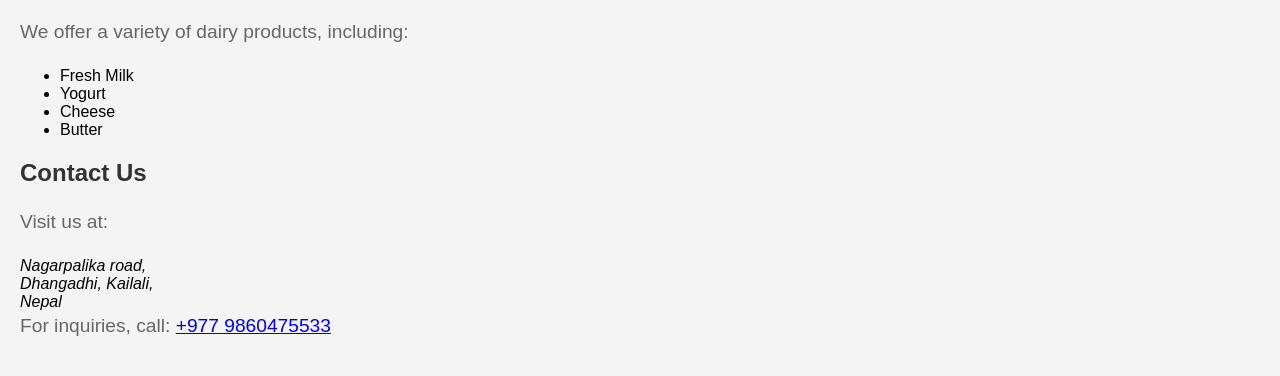
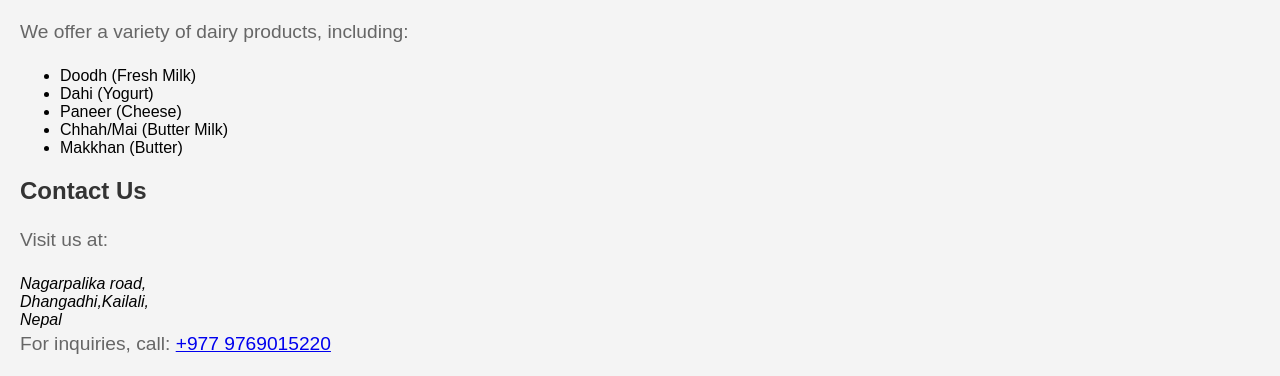
Before and after one commit to Prashantbhatta12/Websites, a plain HTML site: page index.html in a window 1280 px wide. Shown: the part 1176-1552 px from the top of the page. Drawn offline with Linux system fonts and the light colour scheme.

Commit message:
index.html

```diff
--- a/index.html
+++ b/index.html
@@ -43,7 +43,7 @@
         }
 
         .banner {
-            background: url('path/to/banner-image.jpg') center/cover no-repeat;
+            background: url('image1.jpg') center/cover no-repeat;
             color: #fff;
             text-align: center;
             padding: 3em 0;
@@ -85,10 +85,11 @@
         <h2>Our Products</h2>
         <p>We offer a variety of dairy products, including:</p>
         <ul>
-            <li>Fresh Milk</li>
-            <li>Yogurt</li>
-            <li>Cheese</li>
-            <li>Butter</li>
+            <li>Doodh (Fresh Milk)</li>
+            <li>Dahi (Yogurt)</li>
+            <li>Paneer (Cheese)</li>
+            <li>Chhah/Mai (Butter Milk)</li>
+            <li>Makkhan (Butter)</li>
             <!-- Add more items as needed -->
         </ul>
     </section>
@@ -98,10 +99,10 @@
         <p>Visit us at:</p>
         <address>
             Nagarpalika road,<br>
-            Dhangadhi, Kailali,<br>
+            Dhangadhi,Kailali,<br>
             Nepal
         </address>
-        <p>For inquiries, call: <a href="tel:+9779860475533">+977 9860475533</a></p>
+        <p>For inquiries, call: <a href="tel:+9779769015220">+977 9769015220</a></p>
     </section>
 
     <footer>
```
